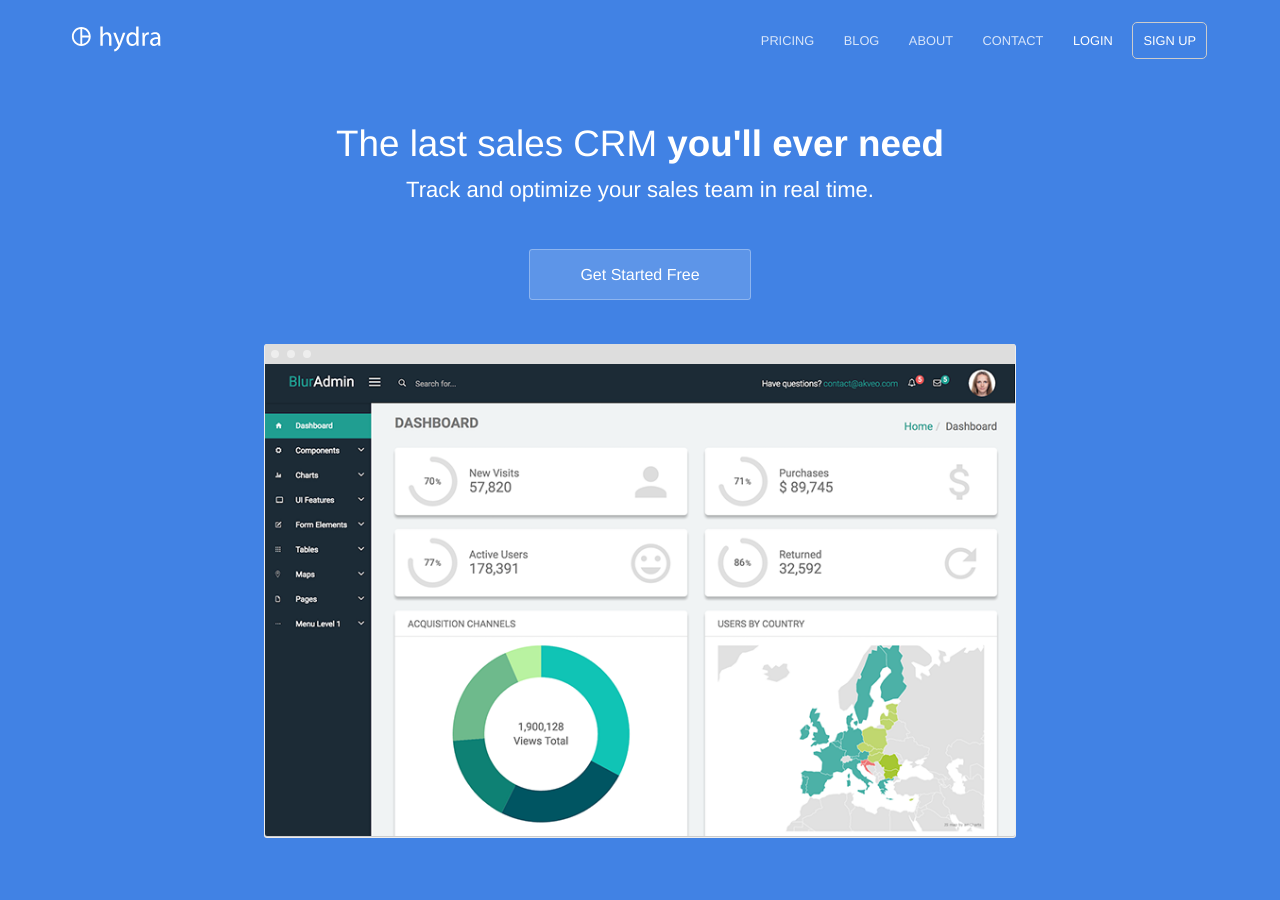
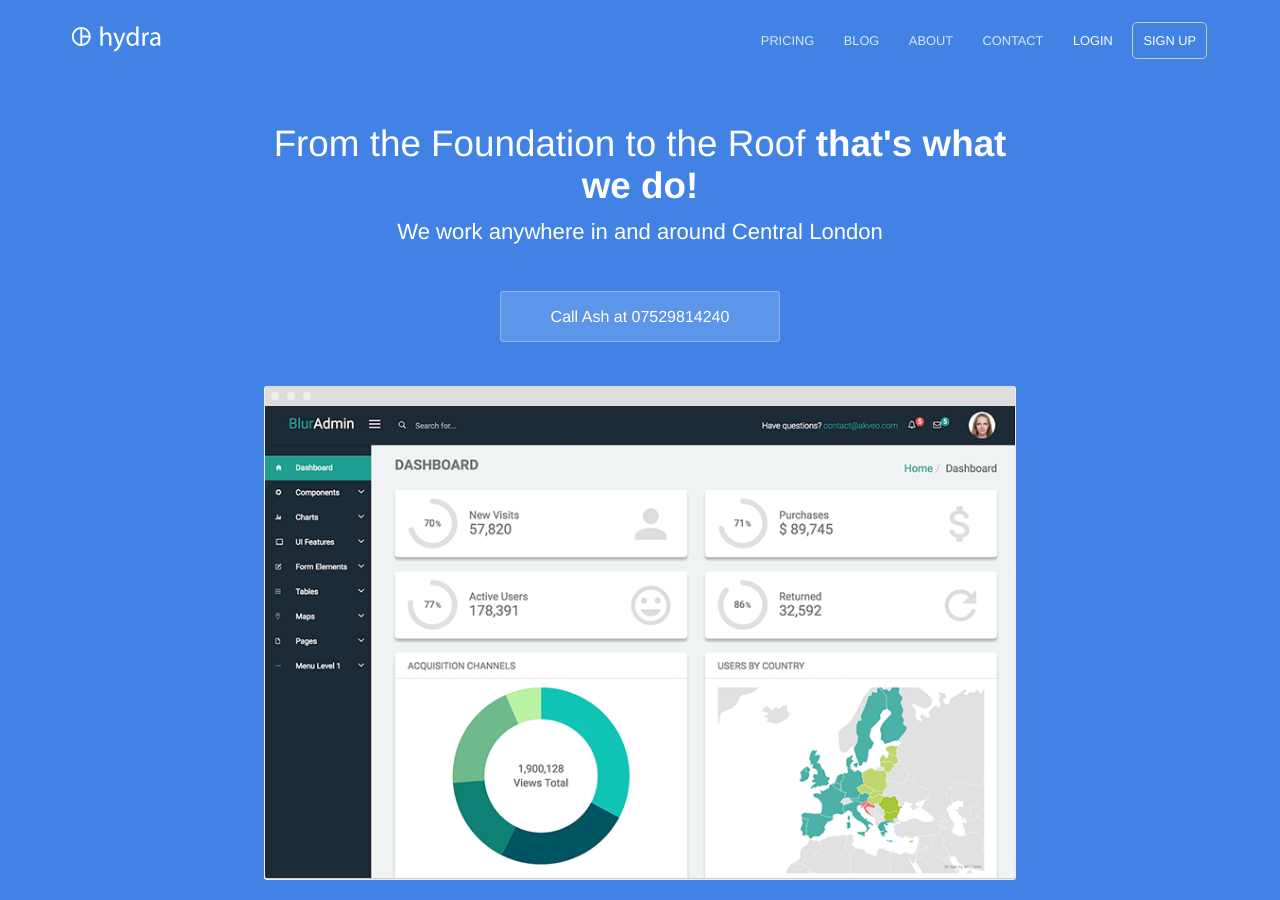
Before and after one commit to lacweb3/constructlancaster, a Jekyll site: the page built from index.html, in a window 1280 px wide and 900 px high. Built offline with Jekyll 4.4.1, drawn with Linux system fonts in a browser that asks for light colours.

Commit message:
Update index.html

```diff
--- a/index.html
+++ b/index.html
@@ -1,12 +1,12 @@
 ---
-title: The last sales CRM you'll ever need
-description: Track and optimize your sales team in real time
+title: Lancaster Estate Construction Ltd
+description: We build anything you want from the foundation to the roof.
 ---
 <section class="hero">
 	<div class="text-container">
-		<h1 class="editable">The last sales CRM <strong>you'll ever need</strong></h1>
-		<p class="subtext editable">Track and optimize your sales team in real time.</p>
-		<div class="cta button alt"><a href="{{ site.baseurl }}/sign-up/">Get Started Free</a></div>
+		<h1 class="editable">From the Foundation to the Roof<strong> that's what we do!</strong></h1>
+		<p class="subtext editable">We work anywhere in and around Central London</p>
+		<div class="cta button alt"><a href="{{ site.baseurl }}/sign-up/">Call Ash at 07529814240</a></div>
 		<div>
 			<img src="{{ site.baseurl }}/images/dashboard.png" alt="Screenshot" class="screenshot editable" />
 		</div>
```
